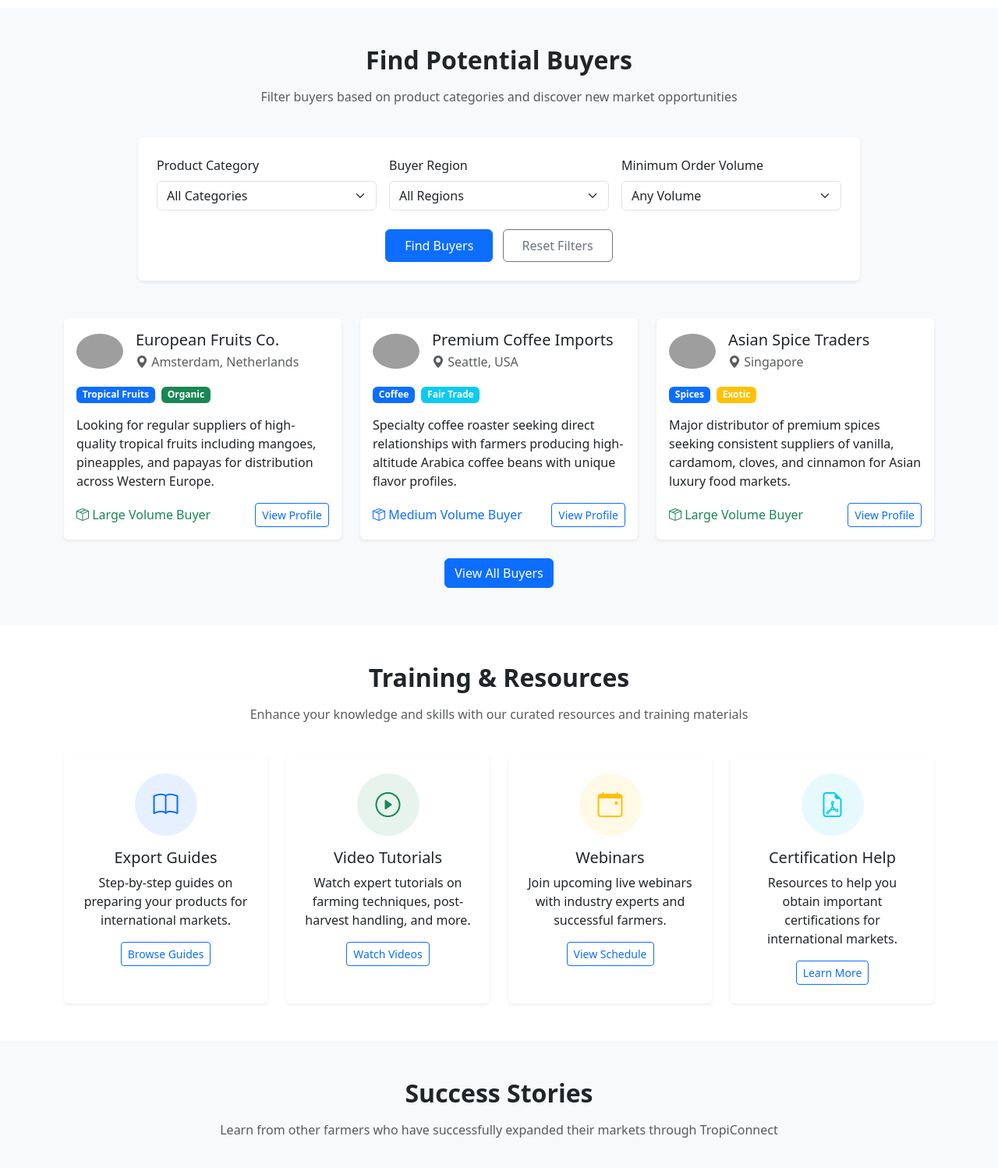
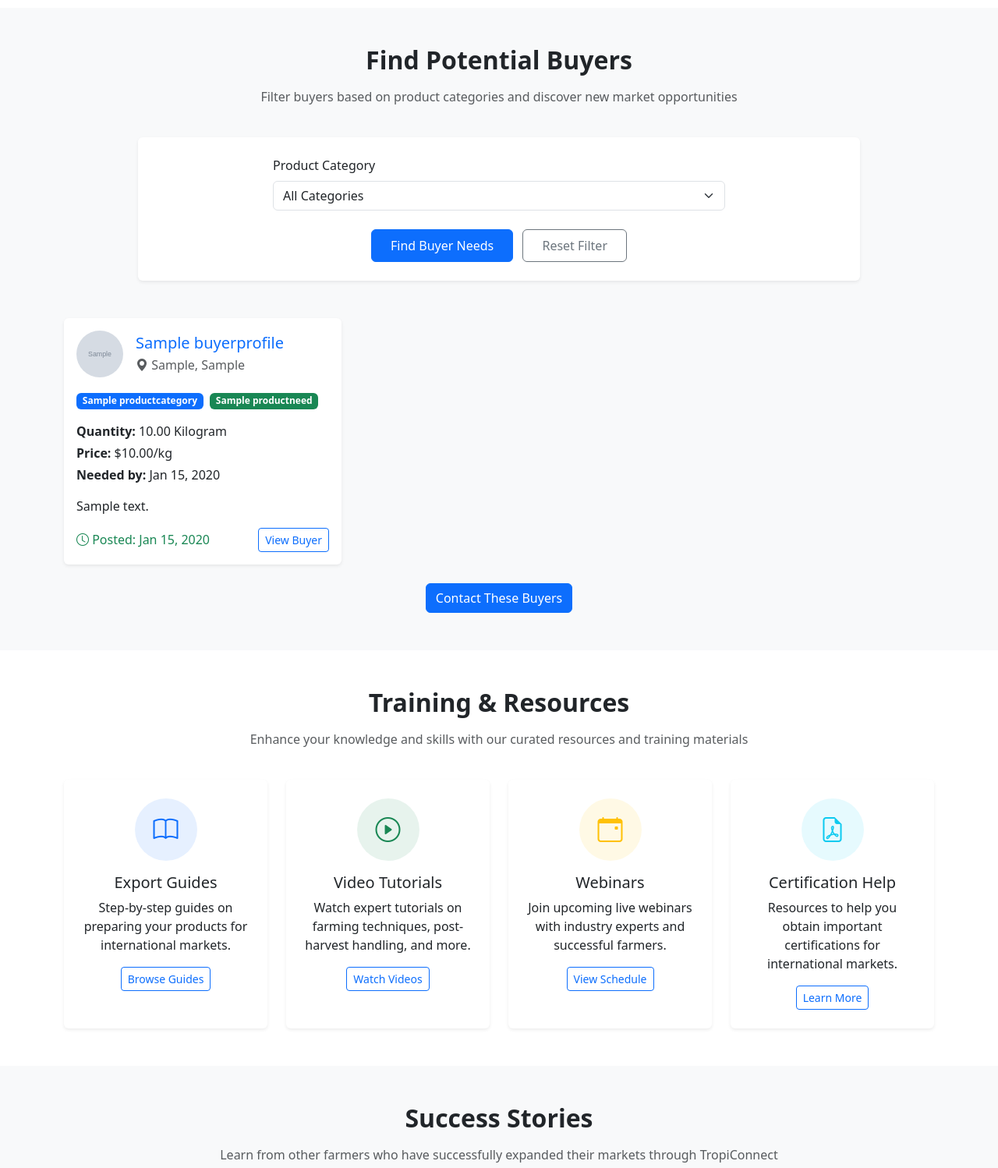
Before and after one commit to egoist945402376/CDIDEMO, a Django app: page /farmer/home/ in a window 1280 px wide. Shown: the part 1640-3138 px from the top of the page at 78% size. Run offline with Django 5.2, Linux system fonts and the light colour scheme; a user stored in the database is signed in; tables that the repository leaves empty hold one stand-in row (values such as "Sample post"); grey boxes marked "Sample" are stand-in pictures; grey boxes are pictures that could not be loaded.

Commit message:
farmer can use filter for finding buyers

```diff
--- a/tropiconnect/supplychain/templates/supplychain/farmer_home_page.html
+++ b/tropiconnect/supplychain/templates/supplychain/farmer_home_page.html
@@ -233,44 +233,19 @@
             <div class="col-lg-10 mx-auto">
                 <div class="card border-0 shadow-sm">
                     <div class="card-body p-4">
-                        <form id="buyerFilterForm" class="row g-3">
-                            <div class="col-md-4">
-                                <label for="productCategory" class="form-label">Product Category</label>
-                                <select id="productCategory" class="form-select">
-                                    <option value="" selected>All Categories</option>
-                                    <option value="coffee">Coffee</option>
-                                    <option value="cocoa">Cocoa</option>
-                                    <option value="tropical-fruits">Tropical Fruits</option>
-                                    <option value="tea">Tea</option>
-                                    <option value="spices">Spices</option>
-                                    <option value="nuts">Nuts</option>
-                                    <option value="vegetables">Vegetables</option>
-                                </select>
-                            </div>
-                            <div class="col-md-4">
-                                <label for="region" class="form-label">Buyer Region</label>
-                                <select id="region" class="form-select">
-                                    <option value="" selected>All Regions</option>
-                                    <option value="europe">Europe</option>
-                                    <option value="north-america">North America</option>
-                                    <option value="asia">Asia</option>
-                                    <option value="middle-east">Middle East</option>
-                                    <option value="oceania">Oceania</option>
-                                    <option value="africa">Africa</option>
-                                </select>
-                            </div>
-                            <div class="col-md-4">
-                                <label for="orderVolume" class="form-label">Minimum Order Volume</label>
-                                <select id="orderVolume" class="form-select">
-                                    <option value="" selected>Any Volume</option>
-                                    <option value="small">Small (< 100kg)</option>
-                                    <option value="medium">Medium (100kg - 1000kg)</option>
-                                    <option value="large">Large (1000kg+)</option>
+                        <form id="buyerFilterForm" class="row g-3" method="get" action="{% url 'farmer_home' %}">
+                            <div class="col-md-8 mx-auto">
+                                <label for="category" class="form-label">Product Category</label>
+                                <select id="category" name="category" class="form-select">
+                                    <option value="" {% if not selected_category %}selected{% endif %}>All Categories</option>
+                                    {% for category in product_categories %}
+                                        <option value="{{ category.id }}" {% if selected_category == category.id|stringformat:"s" %}selected{% endif %}>{{ category.name }}</option>
+                                    {% endfor %}
                                 </select>
                             </div>
                             <div class="col-12 text-center mt-4">
-                                <button type="submit" class="btn btn-primary px-4 py-2">Find Buyers</button>
-                                <button type="reset" class="btn btn-outline-secondary px-4 py-2 ms-2">Reset Filters</button>
+                                <button type="submit" class="btn btn-primary px-4 py-2">Find Buyer Needs</button>
+                                <a href="{% url 'farmer_home' %}" class="btn btn-outline-secondary px-4 py-2 ms-2">Reset Filter</a>
                             </div>
                         </form>
                     </div>
@@ -278,88 +253,92 @@
             </div>
         </div>
 
-        <!-- Buyer Results -->
+        <!-- Buyer Product Needs Results -->
         <div class="row g-4 mt-2" id="buyerResults">
-            <!-- Example Buyers - In a real application, these would be populated dynamically -->
+            {% if product_needs %}
+                {% for need in product_needs %}
                     <div class="col-lg-4">
                         <div class="card h-100 border-0 shadow-sm">
                             <div class="card-body">
                                 <div class="d-flex align-items-center mb-3">
                                     <div class="flex-shrink-0">
-                                <img src="{% static 'img/company-logo-1.jpg' %}" alt="European Fruits Co." class="rounded-circle" width="60">
+                                        {% if need.buyer.company_logo %}
+                                            <img src="{{ need.buyer.company_logo.url }}" alt="{{ need.buyer.company_name }}" class="rounded-circle" width="60" height="60" style="object-fit: cover;">
+                                        {% else %}
+                                            <div class="bg-light rounded-circle d-flex align-items-center justify-content-center" style="width: 60px; height: 60px;">
+                                                <i class="bi bi-building text-primary" style="font-size: 30px;"></i>
+                                            </div>
+                                        {% endif %}
                                     </div>
                                     <div class="flex-grow-1 ms-3">
-                                <h5 class="mb-1">European Fruits Co.</h5>
-                                <p class="mb-0 text-muted"><i class="bi bi-geo-alt-fill"></i> Amsterdam, Netherlands</p>
+                                        <h5 class="mb-1">
+                                            <a href="{% url 'view_buyer_profile' need.buyer.id %}" class="text-decoration-none">{{ need.buyer.company_name }}</a>
+                                        </h5>
+                                        <p class="mb-0 text-muted"><i class="bi bi-geo-alt-fill"></i> {{ need.buyer.city }}, {{ need.buyer.country }}</p>
                                     </div>
                                 </div>
                                 <div class="mb-3">
-                            <span class="badge bg-primary me-1">Tropical Fruits</span>
-                            <span class="badge bg-success me-1">Organic</span>
+                                    <span class="badge bg-primary me-1">{{ need.product_category.name }}</span>
+                                    <span class="badge bg-success me-1">{{ need.product_name }}</span>
                                 </div>
-                        <p class="card-text">Looking for regular suppliers of high-quality tropical fruits including mangoes, pineapples, and papayas for distribution across Western Europe.</p>
+                                <div class="mb-3">
+                                    <p class="mb-1"><strong>Quantity:</strong> {{ need.quantity }} {{ need.get_unit_display }}</p>
+                                    <p class="mb-1"><strong>Price:</strong> ${{ need.price_per_kg }}/kg</p>
+                                    <p class="mb-1"><strong>Needed by:</strong> {{ need.date_needed_by|date:"M d, Y" }}</p>
+                                </div>
+                                <p class="card-text">{{ need.description|truncatechars:100 }}</p>
                                 <div class="d-flex justify-content-between align-items-center">
-                            <span class="text-success"><i class="bi bi-box-seam"></i> Large Volume Buyer</span>
-                            <a href="#" class="btn btn-sm btn-outline-primary">View Profile</a>
+                                    <span class="text-success">
+                                        <i class="bi bi-clock"></i> Posted: {{ need.date_posted|date:"M d, Y" }}
+                                    </span>
+                                    <a href="{% url 'view_buyer_profile' need.buyer.id %}" class="btn btn-sm btn-outline-primary">View Buyer</a>
                                 </div>
                             </div>
                         </div>
                     </div>
-            <div class="col-lg-4">
-                <div class="card h-100 border-0 shadow-sm">
-                    <div class="card-body">
-                        <div class="d-flex align-items-center mb-3">
-                            <div class="flex-shrink-0">
-                                <img src="{% static 'img/company-logo-2.jpg' %}" alt="Premium Coffee Imports" class="rounded-circle" width="60">
-                            </div>
-                            <div class="flex-grow-1 ms-3">
-                                <h5 class="mb-1">Premium Coffee Imports</h5>
-                                <p class="mb-0 text-muted"><i class="bi bi-geo-alt-fill"></i> Seattle, USA</p>
+                {% endfor %}
+            {% else %}
+                <div class="col-12">
+                    <div class="alert alert-info text-center">
+                        <h4 class="alert-heading">No matching orders found</h4>
+                        <p>Currently, there are no active product needs for the selected category. Please check back later or try a different category.</p>
                     </div>
                 </div>
-                        <div class="mb-3">
-                            <span class="badge bg-primary me-1">Coffee</span>
-                            <span class="badge bg-info me-1">Fair Trade</span>
+            {% endif %}
         </div>
-                        <p class="card-text">Specialty coffee roaster seeking direct relationships with farmers producing high-altitude Arabica coffee beans with unique flavor profiles.</p>
-                        <div class="d-flex justify-content-between align-items-center">
-                            <span class="text-primary"><i class="bi bi-box-seam"></i> Medium Volume Buyer</span>
-                            <a href="#" class="btn btn-sm btn-outline-primary">View Profile</a>
+
+        {% if product_needs %}
+            <div class="text-center mt-4">
+                <button type="button" class="btn btn-primary" data-bs-toggle="modal" data-bs-target="#contactBuyerModal">Contact These Buyers</button>
+            </div>
+        {% endif %}
+    </div>
+</section>
+
+<!-- Contact Buyers Modal -->
+<div class="modal fade" id="contactBuyerModal" tabindex="-1" aria-labelledby="contactBuyerModalLabel" aria-hidden="true">
+    <div class="modal-dialog modal-dialog-centered">
+        <div class="modal-content">
+            <div class="modal-header">
+                <h5 class="modal-title" id="contactBuyerModalLabel">Contact Buyers</h5>
+                <button type="button" class="btn-close" data-bs-dismiss="modal" aria-label="Close"></button>
+            </div>
+            <div class="modal-body">
+                <p>To contact these buyers, please ensure your farm and product profiles are complete with accurate information. Buyers will review your profile before responding to inquiries.</p>
+                <div class="alert alert-warning">
+                    <p class="mb-0">
+                        <i class="bi bi-exclamation-triangle-fill me-2"></i>
+                        This is a demo application. In a real-world application, you would have a messaging system or request contact information.
+                    </p>
+                </div>
+            </div>
+            <div class="modal-footer">
+                <button type="button" class="btn btn-secondary" data-bs-dismiss="modal">Close</button>
+                <a href="{% url 'farmer_dashboard' %}" class="btn btn-primary">Update My Profile</a>
             </div>
         </div>
     </div>
 </div>
-            <div class="col-lg-4">
-                <div class="card h-100 border-0 shadow-sm">
-                    <div class="card-body">
-                        <div class="d-flex align-items-center mb-3">
-                            <div class="flex-shrink-0">
-                                <img src="{% static 'img/company-logo-3.jpg' %}" alt="Asian Spice Traders" class="rounded-circle" width="60">
-                            </div>
-                            <div class="flex-grow-1 ms-3">
-                                <h5 class="mb-1">Asian Spice Traders</h5>
-                                <p class="mb-0 text-muted"><i class="bi bi-geo-alt-fill"></i> Singapore</p>
-                            </div>
-                        </div>
-                        <div class="mb-3">
-                            <span class="badge bg-primary me-1">Spices</span>
-                            <span class="badge bg-warning me-1">Exotic</span>
-                        </div>
-                        <p class="card-text">Major distributor of premium spices seeking consistent suppliers of vanilla, cardamom, cloves, and cinnamon for Asian luxury food markets.</p>
-                        <div class="d-flex justify-content-between align-items-center">
-                            <span class="text-success"><i class="bi bi-box-seam"></i> Large Volume Buyer</span>
-                            <a href="#" class="btn btn-sm btn-outline-primary">View Profile</a>
-                        </div>
-                    </div>
-                </div>
-            </div>
-        </div>
-
-        <div class="text-center mt-4">
-            <a href="#" class="btn btn-primary">View All Buyers</a>
-        </div>
-    </div>
-</section>
 
 <!-- Training & Resources Section -->
 <section class="py-5">
--- a/tropiconnect/supplychain/urls.py
+++ b/tropiconnect/supplychain/urls.py
@@ -34,6 +34,7 @@ urlpatterns = [
     path('buyer/dashboard/certification/<int:certification_id>/edit/', views.edit_company_certification, name='edit_company_certification'),
     path('buyer/dashboard/certification/<int:certification_id>/delete/', views.delete_company_certification, name='delete_company_certification'),
     path('buyer/home/', views.buyer_home_page, name='buyer_home'),
+    path('buyer/<int:buyer_id>/profile/', views.view_buyer_profile, name='view_buyer_profile'),
     #path('buyer/dashboard/', views.buyer_dashboard, name='buyer_dashboard'),
     #path('farmer/dashboard/', views.farmer_dashboard, name='farmer_dashboard'),
 ]
--- a/tropiconnect/supplychain/views.py
+++ b/tropiconnect/supplychain/views.py
@@ -417,13 +417,30 @@ def farmer_home_page(request):
     except FarmerProfile.DoesNotExist:
         # If no farmer profile exists for this user, redirect them to a generic page
         messages.error(request, "You need a farmer account to access this page.")
-        return redirect('home')  # Redirect to your general home page
+        return redirect('home')
 
-    # You could fetch real data here for the agricultural news and buyer recommendations
+    product_categories = ProductCategory.objects.all()
+
+    selected_category = request.GET.get('category', '')
+
+    if selected_category:
+        try:
+            category = ProductCategory.objects.get(id=selected_category)
+            product_needs = ProductNeed.objects.filter(
+                product_category=category,
+                status='active'
+            ).order_by('-date_posted')[:3]
+        except ProductCategory.DoesNotExist:
+            product_needs = []
+    else:
+        product_needs = ProductNeed.objects.filter(status='active').order_by('-date_posted')[:3]
 
     context = {
         'title': 'Farmer Home',
-        'farmer': farmer
+        'farmer': farmer,
+        'product_categories': product_categories,
+        'selected_category': selected_category,
+        'product_needs': product_needs
     }
 
     return render(request, 'supplychain/farmer_home_page.html', context)
@@ -697,3 +714,27 @@ def buyer_home_page(request):
     }
 
     return render(request, 'supplychain/buyer_home_page.html', context)
+
+@login_required
+def view_buyer_profile(request, buyer_id):
+    """View for farmers to see a buyer's profile."""
+    try:
+        farmer = FarmerProfile.objects.get(user=request.user)
+        buyer = BuyerProfile.objects.get(id=buyer_id)
+    except FarmerProfile.DoesNotExist:
+        messages.error(request, "You need a farmer account to access this page.")
+        return redirect('home')
+    except BuyerProfile.DoesNotExist:
+        messages.error(request, "Buyer not found.")
+        return redirect('farmer_home')
+
+    product_needs = ProductNeed.objects.filter(buyer=buyer, status='active').order_by('-date_posted')
+
+
+    context = {
+        'title': f'{buyer.company_name} Profile',
+        'buyer': buyer,
+        'product_needs': product_needs,
+    }
+
+    return render(request, 'supplychain/view_buyer_profile.html', context)
```
Also changed, not shown: tropiconnect/supplychain/templates/supplychain/view_buyer_profile.html (added, +263 -0 lines). Lines whose indentation alone changed are shown as unchanged.
